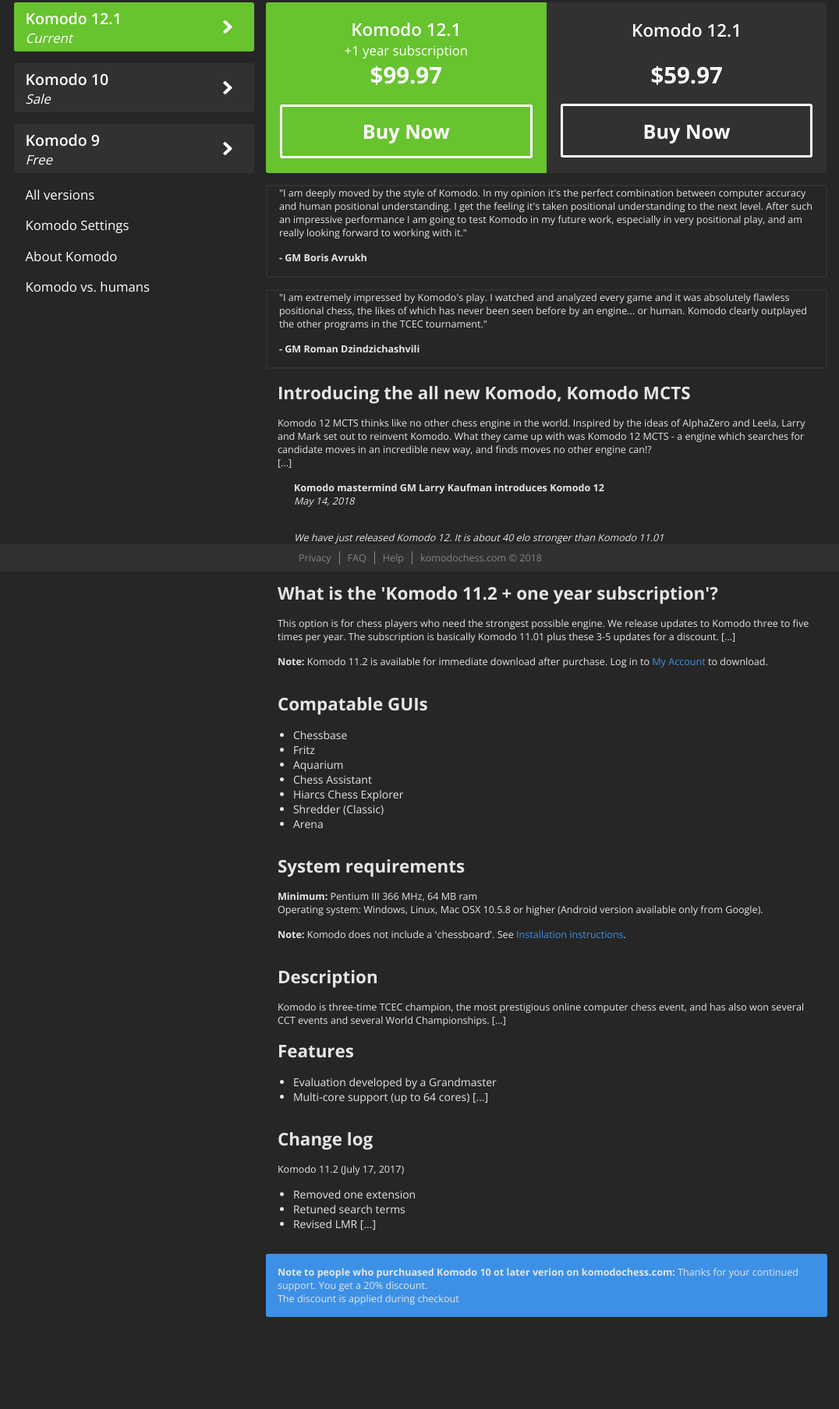
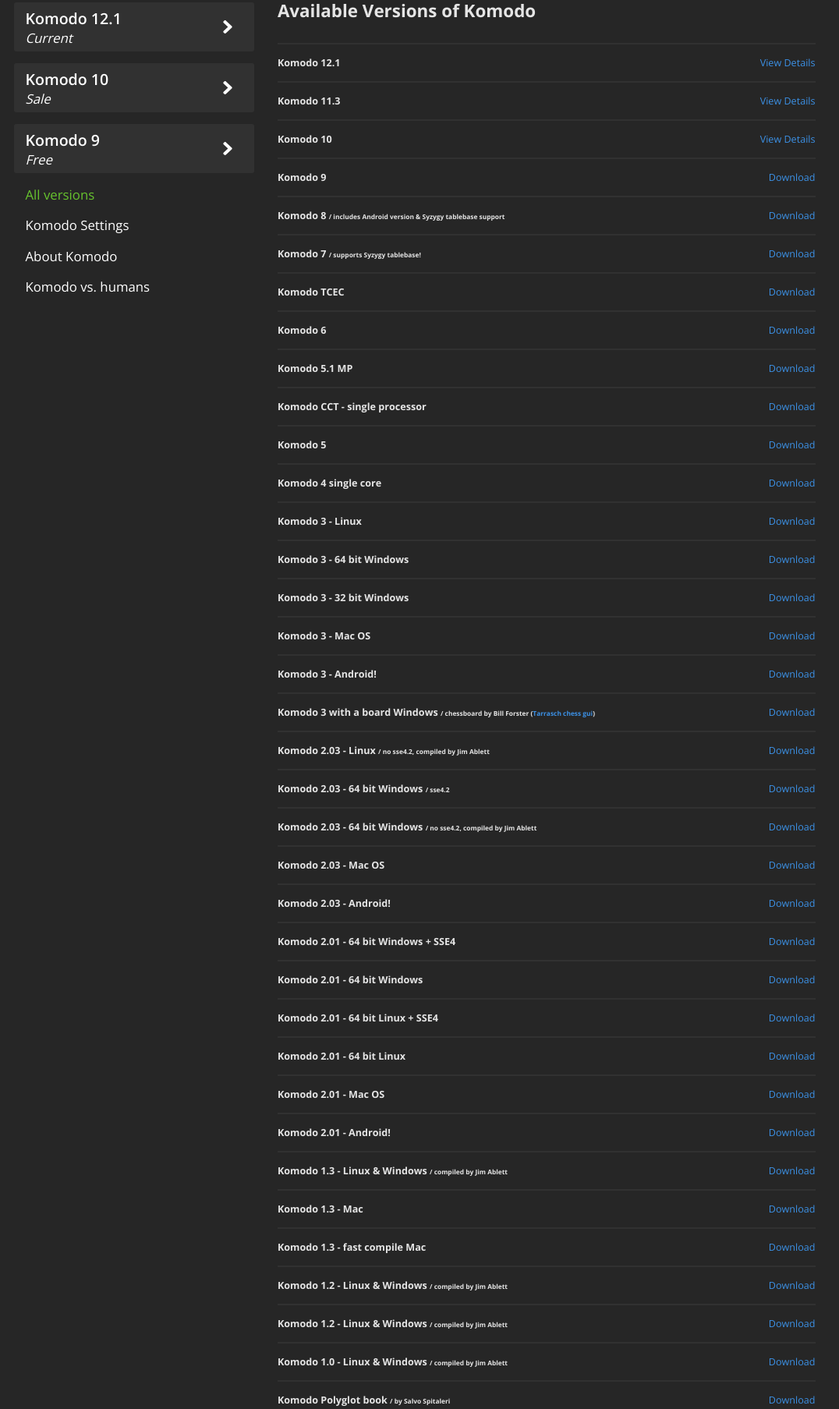
Before and after one commit to SewaB/SewaB.github.io, a plain HTML site: page index.html in a window 1280 px wide. Shown: the part 67-1874 px from the top of the page at 78% size, without its empty margins (101-1177 px from the left). Before the commit the page ends 1806 px from the top, so only its background shows below. Drawn offline with nearby package versions, Linux system fonts and the light colour scheme.

Commit message:
all versions

```diff
--- a/index.html
+++ b/index.html
@@ -17,7 +17,7 @@
 				<div class="middle-block">
 
 					<div class="two-column-layout-column-1">
-						<div class="button green-button">
+						<div class="button">
 							<div>
 								<p class='button-text'>Komodo 12.1</p>
 								<p>Current</p>
@@ -39,7 +39,7 @@
 							<img src="./img/rightIcon.svg" alt="" />
 						</div>
 
-						<div class="options-list">
+						<div class="options-list options-list_active">
 							<p>All versions</p>
 						</div>
 						<div class="options-list">
@@ -54,153 +54,358 @@
 					</div>
 
 					<div class="two-column-layout-column-2">
-						<div class="buy-buttons">
-							<div class="buy-button green-button">
-								<p class="buy-button-name">Komodo 12.1</p>
-								<p class="buy-button-subtext">+1 year subscription</p>
-								<p class="buy-button-price">$99.97</p>
-								<div class="buy-button-buy">
-									<p>Buy Now</p>
-								</div>
-							</div>
-							<div class="buy-button">
-								<p class="buy-button-name">Komodo 12.1</p>
-								<p class="buy-button-subtext"></p>
-								<p class="buy-button-price">$59.97</p>
-								<div class="buy-button-buy">
-									<p>Buy Now</p>
-								</div>
-							</div>
-						</div>
+						<p class="two-column-layout-column-2_title">
+							Available Versions of Komodo
+						</p>
 
-						<div class="text-block comment-block">
-							<p>
-								"I am deeply moved by the style of Komodo. In my opinion it's the perfect
-								combination between computer accuracy and human positional understanding.
-								I get the feeling it's taken positional understanding to the next level. After such an impressive performance I am going to test Komodo in my future work, especially in very positional play, and am really looking forward to working with it."
+						<div class="verison-row">
+							<p class="verison-row_name">
+								Komodo 12.1
 							</p>
-							<p class="bold-text">- GM Boris Avrukh</p>
-						</div>
-						<div class="text-block comment-block">
-							<p>
-								"I am extremely impressed by Komodo's play. I watched and analyzed every game and it was absolutely flawless positional chess, the likes of which has never been seen before by an engine... or human. Komodo clearly outplayed the other
-								programs in the TCEC tournament."
-							</p>
-							<p class="bold-text">- GM Roman Dzindzichashvili</p>
-						</div>
-
-						<div class="text-block">
-							<p class="text-block_title">
-								Introducing the all new Komodo, Komodo MCTS
-							</p>
-							<p>
-								Komodo 12 MCTS thinks like no other chess engine in the world. Inspired by the ideas of AlphaZero and Leela, Larry and Mark set out to reinvent Komodo. What they came up with was Komodo 12 MCTS - a engine which searches for candidate moves in an incredible new way, and finds moves no other engine can!?
-							</p>
-							<p>
-								<span class="cursor-text">[...]</span>
-							</p>
-							<div class="release-info-block">
-								<p class="bold-text">
-									Komodo mastermind GM Larry Kaufman introduces Komodo 12
-								</p>
-								<p class="italic-text">
-									May 14, 2018
-								</p>
-							</div>
-							<div class="release-info-block">
-								<p class="italic-text">
-									We have just released Komodo 12. It is about 40 elo stronger than Komodo 11.01
-								</p>
-								<p class="italic-text">
-									and 85 elo stronger than Komodo 10 in quick games. <span class="cursor-text">[...]</span>
-								</p>
-							</div>
-						</div>
-
-						<div class="text-block">
-							<p class="text-block_title">
-								What is the 'Komodo 11.2 + one year subscription'?
-							</p>
-							<p>
-								This option is for chess players who need the strongest possible engine. We
-								release updates to Komodo three to five times per year. The subscription is
-								basically Komodo 11.01 plus these 3-5 updates for a discount. <span class="cursor-text">[...]</span>
-							</p>
-							<p class="text-block_note">
-								<span class="bold-text">Note:</span> Komodo 11.2 is available for immediate download after purchase. Log in to
-								<span class="link-text">
-									My Account
-								</span> to download.
+							<p class="verison-row_details">
+								View Details
 							</p>
 						</div>
 
-						<div class="text-block">
-							<p class="text-block_title">
-								Compatable GUIs
+						<div class="verison-row">
+							<p class="verison-row_name">
+								Komodo 11.3
 							</p>
-							<ul class="text-block_list">
-								<li>Chessbase</li>
-								<li>Fritz</li>
-								<li>Aquarium</li>
-								<li>Chess Assistant</li>
-								<li>Hiarcs Chess Explorer</li>
-								<li>Shredder (Classic)</li>
-								<li>Arena</li>
-							</ul>
-						</div>
-
-						<div class="text-block">
-							<p class="text-block_title">
-								System requirements
-							</p>
-							<p>
-								<span class="bold-text">Minimum:</span> Pentium III 366 MHz, 64 MB ram
-							</p>
-							<p>Operating system: Windows, Linux, Mac OSX 10.5.8 or higher (Android version available only from Google).</p>
-							<p class="text-block_note">
-								<span class="bold-text">Note:</span> Komodo does not include a 'chessboard'. See <span class="link-text">Installation instructions</span>.
+							<p class="verison-row_details">
+								View Details
 							</p>
 						</div>
 
-						<div class="text-block">
-							<p class="text-block_title">
-								Description
+						<div class="verison-row">
+							<p class="verison-row_name">
+								Komodo 10
 							</p>
-							<p>
-								Komodo is three-time TCEC champion, the most prestigious online computer chess event, and has also won several CCT events and several World Championships. <span class="cursor-text">[...]</span>
+							<p class="verison-row_details">
+								View Details
 							</p>
 						</div>
 
-						<div class="text-block">
-							<p class="text-block_title">
-								Features
+						<div class="verison-row">
+							<p class="verison-row_name">
+								Komodo 9
 							</p>
-							<ul class="text-block_list">
-								<li>Evaluation developed by a Grandmaster</li>
-								<li>Multi-core support (up to 64 cores) <span class="cursor-text">[...]</span></li>
-							</ul>
+							<p class="verison-row_details">
+								Download
+							</p>
 						</div>
 
-						<div class="text-block">
-							<p class="text-block_title">
-								Change log
+
+						<div class="verison-row">
+							<p class="verison-row_name">
+								Komodo 8 <span>/ includes Android version & Syzygy tablebase support</span>
 							</p>
-							<p>Komodo 11.2 (July 17, 2017)</p>
-							<ul class="text-block_list">
-								<li>Removed one extension</li>
-								<li>Retuned search terms</li>
-								<li>Revised LMR <span class="cursor-text">[...]</span></li>
-							</ul>
+							<p class="verison-row_details">
+								Download
+							</p>
 						</div>
 
-						<div class="text-block note-block">
-							<p>
-								<span class="bold-text">
-									Note to people who purchuased Komodo 10 ot later verion on komodochess.com:
-								</span>Thanks for your continued support.
-								You get a 20% discount.
+						<div class="verison-row">
+							<p class="verison-row_name">
+								Komodo 7 <span>/ supports Syzygy tablebase!</span>
 							</p>
-							<p>The discount is applied during checkout</p>
+							<p class="verison-row_details">
+								Download
+							</p>
+						</div>
+
+						<div class="verison-row">
+							<p class="verison-row_name">
+								Komodo TCEC
+							</p>
+							<p class="verison-row_details">
+								Download
+							</p>
+						</div>
+
+						<div class="verison-row">
+							<p class="verison-row_name">
+								Komodo 6
+							</p>
+							<p class="verison-row_details">
+								Download
+							</p>
+						</div>
+
+						<div class="verison-row">
+							<p class="verison-row_name">
+								Komodo 5.1 MP
+							</p>
+							<p class="verison-row_details">
+								Download
+							</p>
+						</div>
+
+						<div class="verison-row">
+							<p class="verison-row_name">
+								Komodo CCT - single processor
+							</p>
+							<p class="verison-row_details">
+								Download
+							</p>
+						</div>
+
+						<div class="verison-row">
+							<p class="verison-row_name">
+								Komodo 5
+							</p>
+							<p class="verison-row_details">
+								Download
+							</p>
+						</div>
+
+						<div class="verison-row">
+							<p class="verison-row_name">
+								Komodo 4 single core
+							</p>
+							<p class="verison-row_details">
+								Download
+							</p>
+						</div>
+
+						<div class="verison-row">
+							<p class="verison-row_name">
+								Komodo 3 - Linux
+							</p>
+							<p class="verison-row_details">
+								Download
+							</p>
+						</div>
+
+						<div class="verison-row">
+							<p class="verison-row_name">
+								Komodo 3 - 64 bit Windows
+							</p>
+							<p class="verison-row_details">
+								Download
+							</p>
+						</div>
+
+						<div class="verison-row">
+							<p class="verison-row_name">
+								Komodo 3 - 32 bit Windows
+							</p>
+							<p class="verison-row_details">
+								Download
+							</p>
+						</div>
+
+						<div class="verison-row">
+							<p class="verison-row_name">
+								Komodo 3 - Mac OS
+							</p>
+							<p class="verison-row_details">
+								Download
+							</p>
+						</div>
+
+						<div class="verison-row">
+							<p class="verison-row_name">
+								Komodo 3 - Android!
+							</p>
+							<p class="verison-row_details">
+								Download
+							</p>
+						</div>
+
+						<div class="verison-row">
+							<p class="verison-row_name">
+								Komodo 3 with a board Windows <span>/ chessboard by Bill Forster (<span class="link-text">Tarrasch chess gui</span>)</span>
+							</p>
+							<p class="verison-row_details">
+								Download
+							</p>
+						</div>
+
+						<div class="verison-row">
+							<p class="verison-row_name">
+								Komodo 2.03 - Linux <span>/ no sse4.2, compiled by Jim Ablett</span>
+							</p>
+							<p class="verison-row_details">
+								Download
+							</p>
+						</div>
+
+						<div class="verison-row">
+							<p class="verison-row_name">
+								Komodo 2.03 - 64 bit Windows <span>/ sse4.2</span>
+							</p>
+							<p class="verison-row_details">
+								Download
+							</p>
+						</div>
+
+						<div class="verison-row">
+							<p class="verison-row_name">
+								Komodo 2.03 - 64 bit Windows <span>/ no sse4.2, compiled by Jim Ablett</span>
+							</p>
+							<p class="verison-row_details">
+								Download
+							</p>
+						</div>
+
+						<div class="verison-row">
+							<p class="verison-row_name">
+								Komodo 2.03 - Mac OS
+							</p>
+							<p class="verison-row_details">
+								Download
+							</p>
+						</div>
+
+						<div class="verison-row">
+							<p class="verison-row_name">
+								Komodo 2.03 - Android!
+							</p>
+							<p class="verison-row_details">
+								Download
+							</p>
+						</div>
+
+						<div class="verison-row">
+							<p class="verison-row_name">
+								Komodo 2.01 - 64 bit Windows + SSE4
+							</p>
+							<p class="verison-row_details">
+								Download
+							</p>
+						</div>
+
+						<div class="verison-row">
+							<p class="verison-row_name">
+								Komodo 2.01 - 64 bit Windows
+							</p>
+							<p class="verison-row_details">
+								Download
+							</p>
+						</div>
+
+						<div class="verison-row">
+							<p class="verison-row_name">
+								Komodo 2.01 - 64 bit Linux + SSE4
+							</p>
+							<p class="verison-row_details">
+								Download
+							</p>
+						</div>
+
+						<div class="verison-row">
+							<p class="verison-row_name">
+								Komodo 2.01 - 64 bit Linux
+							</p>
+							<p class="verison-row_details">
+								Download
+							</p>
+						</div>
+
+						<div class="verison-row">
+							<p class="verison-row_name">
+								Komodo 2.01 - Mac OS
+							</p>
+							<p class="verison-row_details">
+								Download
+							</p>
+						</div>
+
+						<div class="verison-row">
+							<p class="verison-row_name">
+								Komodo 2.01 - Android!
+							</p>
+							<p class="verison-row_details">
+								Download
+							</p>
+						</div>
+
+						<div class="verison-row">
+							<p class="verison-row_name">
+								Komodo 1.3 - Linux & Windows <span>/ compiled by Jim Ablett</span>
+							</p>
+							<p class="verison-row_details">
+								Download
+							</p>
+						</div>
+
+						<div class="verison-row">
+							<p class="verison-row_name">
+								Komodo 1.3 - Mac
+							</p>
+							<p class="verison-row_details">
+								Download
+							</p>
+						</div>
+
+						<div class="verison-row">
+							<p class="verison-row_name">
+								Komodo 1.3 - fast compile Mac
+							</p>
+							<p class="verison-row_details">
+								Download
+							</p>
+						</div>
+
+						<div class="verison-row">
+							<p class="verison-row_name">
+								Komodo 1.2 - Linux & Windows <span>/ compiled by Jim Ablett</span>
+							</p>
+							<p class="verison-row_details">
+								Download
+							</p>
+						</div>
+
+						<div class="verison-row">
+							<p class="verison-row_name">
+								Komodo 1.2 - Linux & Windows <span>/ compiled by Jim Ablett</span>
+							</p>
+							<p class="verison-row_details">
+								Download
+							</p>
+						</div>
+
+						<div class="verison-row">
+							<p class="verison-row_name">
+								Komodo 1.0 - Linux & Windows <span>/ compiled by Jim Ablett</span>
+							</p>
+							<p class="verison-row_details">
+								Download
+							</p>
+						</div>
+
+						<div class="verison-row">
+							<p class="verison-row_name">
+								Komodo Polyglot book <span>/ by Salvo Spitaleri</span>
+							</p>
+							<p class="verison-row_details">
+								Download
+							</p>
+						</div>
+
+						<div class="verison-row">
+							<p class="verison-row_name">
+								Similary tester version 03 - Windows
+							</p>
+							<p class="verison-row_details">
+								Download
+							</p>
+						</div>
+
+						<div class="verison-row">
+							<p class="verison-row_name">
+								Similary tester version 03 - Linux 64 bit
+							</p>
+							<p class="verison-row_details">
+								Download
+							</p>
+						</div>
+
+						<div class="text-block note-block versions-note">
+							<p class="bold-text">
+							 	Komodo is protected by copyright. Komodo, even our freeware versions, can
+							 	not be redistributed on other webistes.
+							</p>
 						</div>
 
 					</div>
--- a/style.css
+++ b/style.css
@@ -31,11 +31,21 @@ input, button {
   display: -webkit-box;
   display: -ms-flexbox;
   display: flex;
-  -webkit-box-pack: center;
-  -ms-flex-pack: center;
-  justify-content: center;
-  padding-bottom: 2.5rem; }
+  -webkit-box-pack: justify;
+  -ms-flex-pack: justify;
+  justify-content: space-between;
+  -webkit-box-align: center;
+  -ms-flex-align: center;
+  align-items: center;
+  -webkit-box-orient: vertical;
+  -webkit-box-direction: normal;
+  -ms-flex-direction: column;
+  flex-direction: column;
+  /*padding-bottom: rem(50);*/
+  min-height: 100vh; }
   .container .main-block {
+    -webkit-box-sizing: border-box;
+    box-sizing: border-box;
     -ms-flex-wrap: wrap;
     flex-wrap: wrap;
     display: -webkit-box;
@@ -161,15 +171,15 @@ input, button {
     -webkit-box-align: center;
     -ms-flex-align: center;
     align-items: center;
-    position: fixed;
-    left: 0px;
-    bottom: 0px;
+    /*position: fixed;
+		left: 0px;
+		bottom: 0px;*/
     background-color: #313131;
     height: 2.5rem; }
     .container .footer .footer-text {
       cursor: pointer;
       color: #848485;
-      font-size: 0.9rem;
+      font-size: 1.1rem;
       padding: 0 10px;
       border-right: 1px solid #848485; }
       .container .footer .footer-text:last-child {
@@ -218,6 +228,8 @@ input, button {
     .two-column-layout .two-column-layout-column-1 .options-list p {
       color: #fff;
       font-size: 1.2rem; }
+  .two-column-layout .two-column-layout-column-1 .options-list_active p {
+    color: #67c32e; }
 
 .two-column-layout .two-column-layout-column-2 {
   width: 70%; }
@@ -289,7 +301,7 @@ input, button {
   .two-column-layout .two-column-layout-column-2 .text-block {
     padding: 0px 15px 15px; }
     .two-column-layout .two-column-layout-column-2 .text-block p {
-      font-size: 0.9rem;
+      font-size: 0.8rem;
       color: #e5e5e5; }
     .two-column-layout .two-column-layout-column-2 .text-block .bold-text {
       font-weight: 700; }
@@ -305,15 +317,15 @@ input, button {
       padding: 15px 0 15px 1.5rem; }
     .two-column-layout .two-column-layout-column-2 .text-block .text-block_note {
       margin: 15px 0; }
-    .two-column-layout .two-column-layout-column-2 .text-block .link-text {
-      color: #3c91e6;
-      cursor: pointer; }
-      .two-column-layout .two-column-layout-column-2 .text-block .link-text:hover {
-        text-decoration: underline; }
     .two-column-layout .two-column-layout-column-2 .text-block .text-block_list {
       padding-left: 20px; }
       .two-column-layout .two-column-layout-column-2 .text-block .text-block_list li {
         color: #e5e5e5; }
+  .two-column-layout .two-column-layout-column-2 .link-text {
+    color: #3c91e6;
+    cursor: pointer; }
+    .two-column-layout .two-column-layout-column-2 .link-text:hover {
+      text-decoration: underline; }
   .two-column-layout .two-column-layout-column-2 .comment-block {
     margin-bottom: 15px;
     border: 2px solid #313131;
@@ -325,6 +337,38 @@ input, button {
     padding: 15px;
     border-radius: 3px;
     background-color: #3c91e6; }
+  .two-column-layout .two-column-layout-column-2 .versions-note {
+    margin-top: 30px;
+    padding: 25px 15px;
+    margin-bottom: 30px; }
+  .two-column-layout .two-column-layout-column-2 .two-column-layout-column-2_title {
+    color: #e5e5e5;
+    font-size: 1.6rem;
+    font-weight: 700;
+    line-height: 1;
+    padding-bottom: 30px;
+    margin: 0 15px;
+    border-bottom: 2px solid #313131; }
+  .two-column-layout .two-column-layout-column-2 .verison-row {
+    display: -webkit-box;
+    display: -ms-flexbox;
+    display: flex;
+    -webkit-box-pack: justify;
+    -ms-flex-pack: justify;
+    justify-content: space-between;
+    border-bottom: 2px solid #313131;
+    padding: 15px 0px;
+    margin: 0 15px; }
+    .two-column-layout .two-column-layout-column-2 .verison-row .verison-row_name {
+      color: #e5e5e5;
+      font-size: 0.9rem;
+      font-weight: 700; }
+      .two-column-layout .two-column-layout-column-2 .verison-row .verison-row_name span {
+        font-size: 0.6rem; }
+    .two-column-layout .two-column-layout-column-2 .verison-row .verison-row_details {
+      color: #3c91e6;
+      font-size: 0.9rem;
+      cursor: pointer; }
 
 .button {
   display: -webkit-box;
```
Also changed, not shown: img/smallKomodoImg.svg (added), style.min.css.
